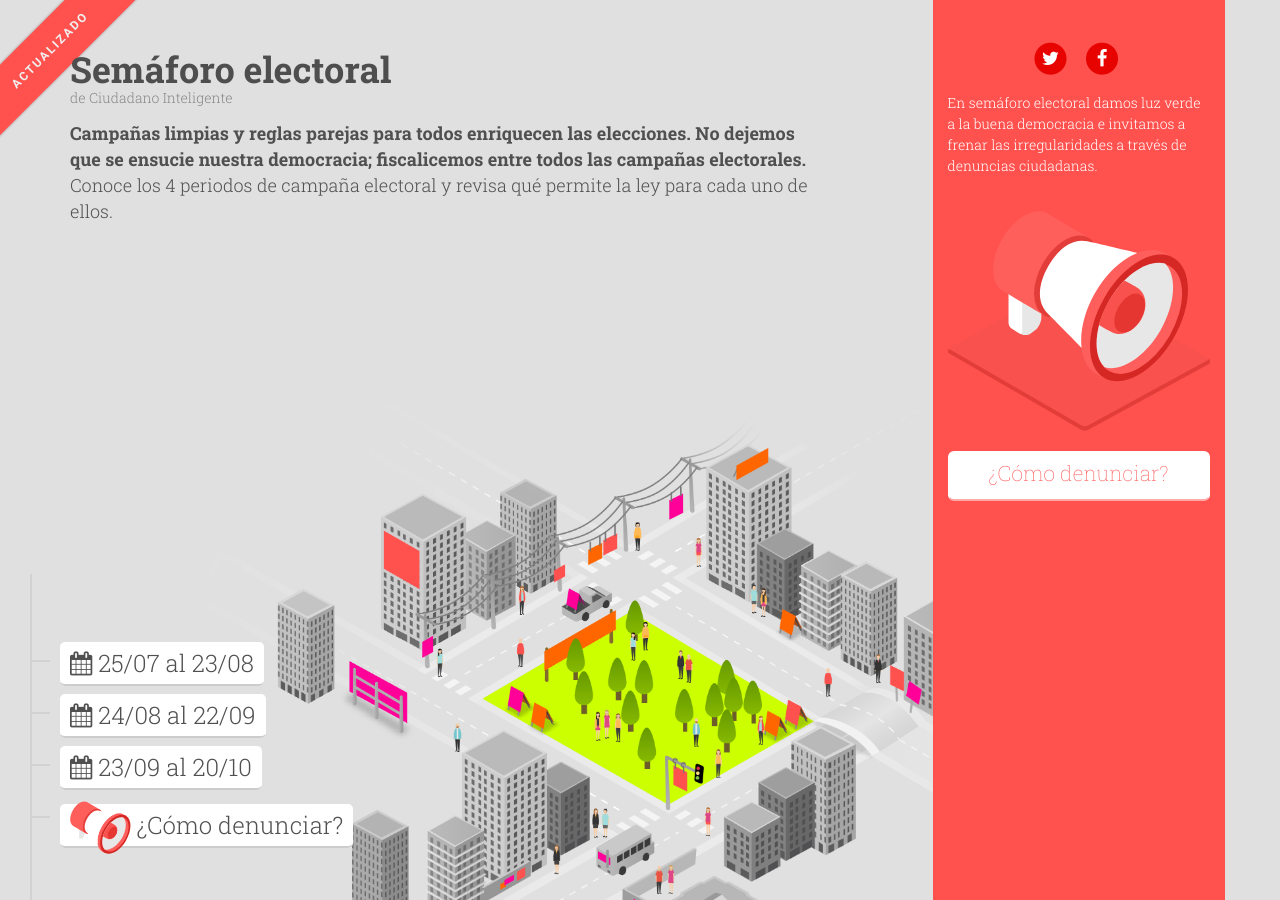
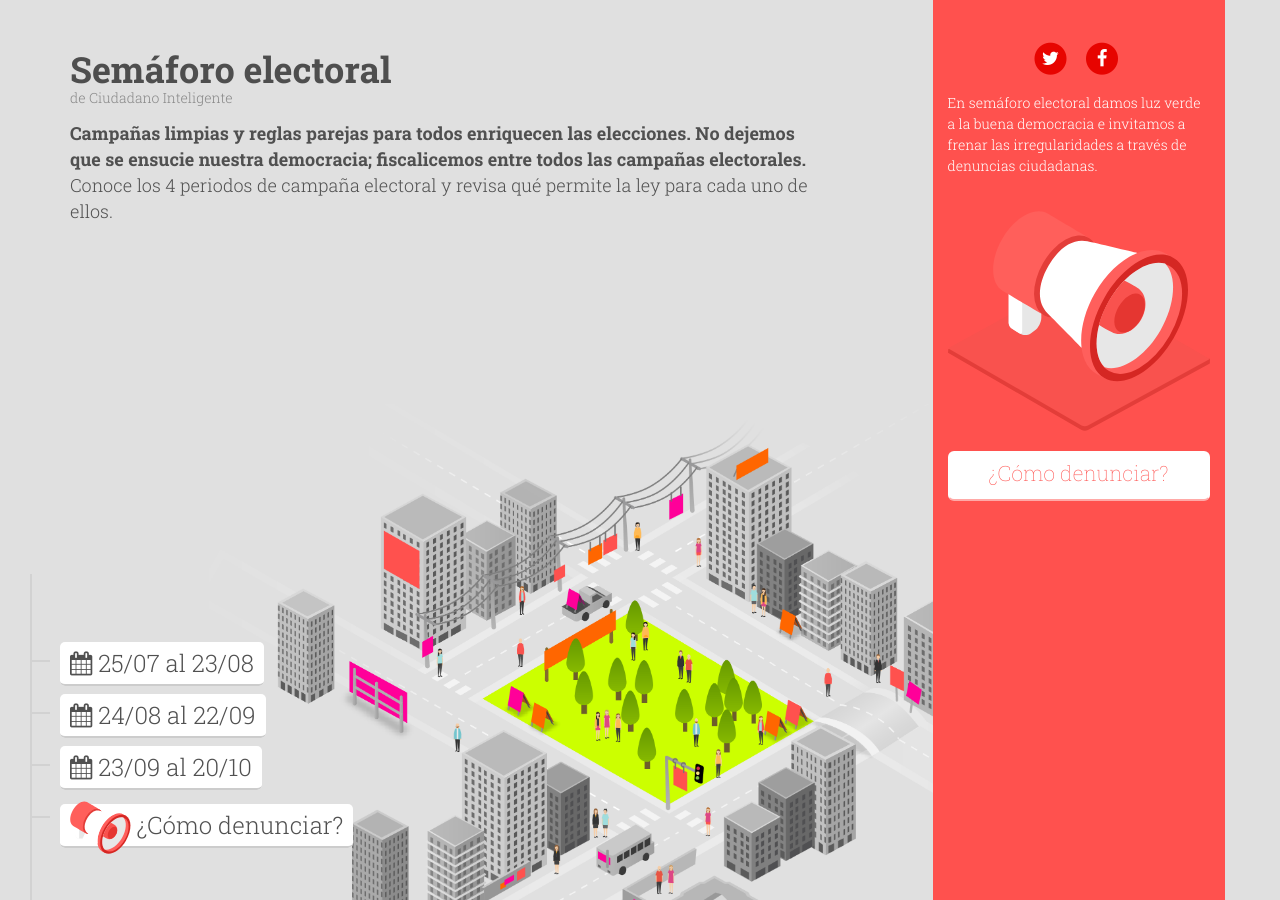
Before and after one commit to ciudadanointeligente/semaforo-electoral, a Jekyll site: the page built from index.html, in a window 1280 px wide and 900 px high. Built offline with Jekyll 4.4.1, drawn with Linux system fonts in a browser that asks for light colours; nearby versions of some CDN libraries.

Commit message:
Borra cartel: "actualizado"

```diff
--- a/index.html
+++ b/index.html
@@ -52,7 +52,6 @@ layout: default
     </nav>
 
     <section class="section section1" id="home">
-          <div class="corner-ribbon top-left red shadow">Actualizado</div>
 
       <div class="container">
         <div class="row">
```
